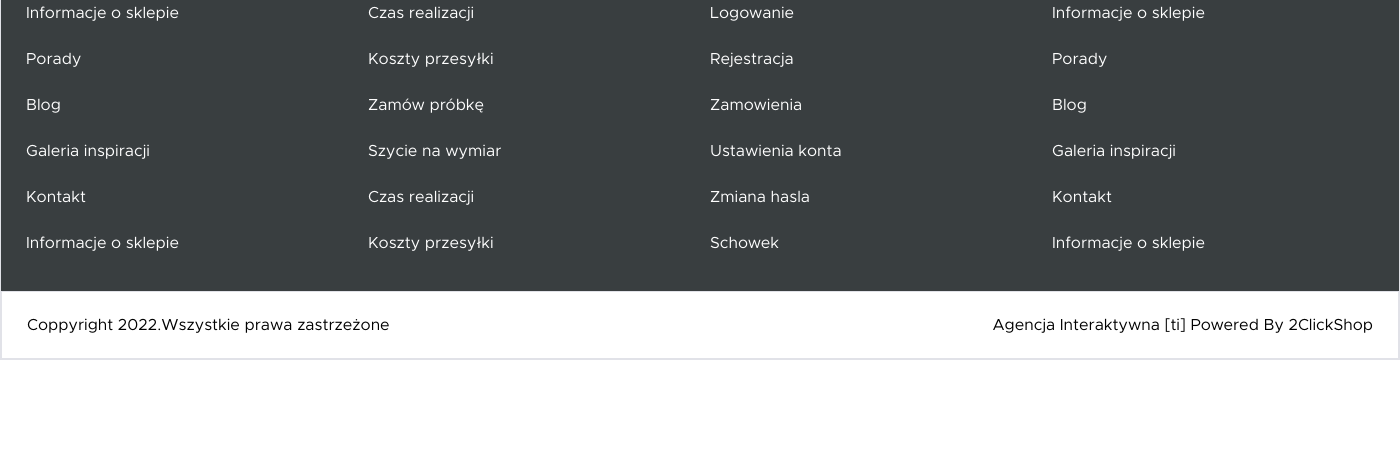
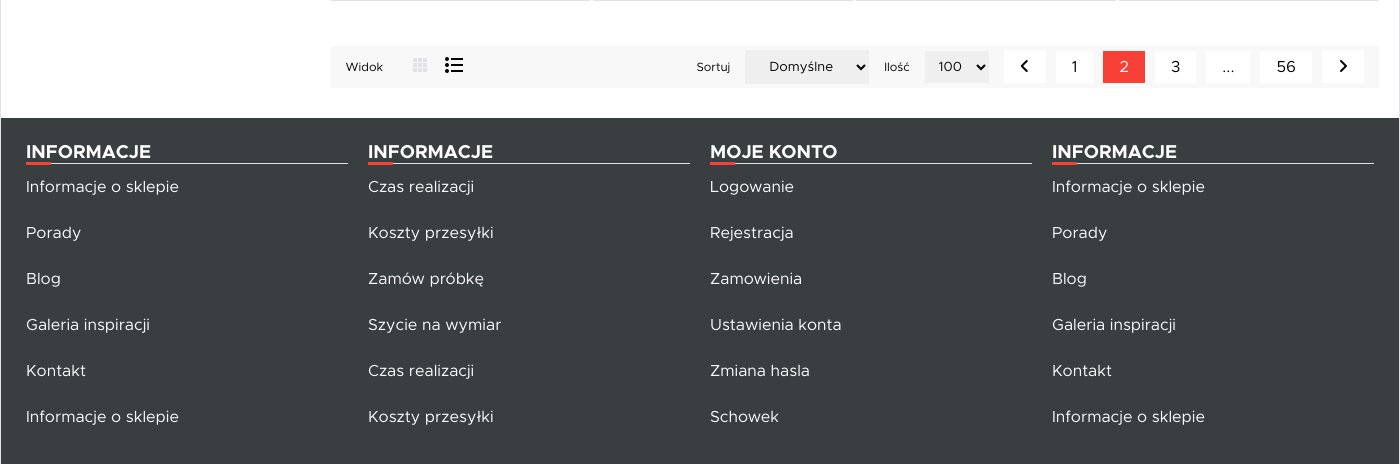
Before and after one commit to hub-hej/shop, a PHP site: page /index2.html in a window 1400 px wide; the page is wider, and only the part inside the window is pictured. Shown: the part 2892-3356 px from the top of that part. Before the commit the page ends 3252 px from the top of that part, so only its background shows below. Run offline with PHP 8.4, Linux system fonts and the light colour scheme; some libraries are stand-ins or nearby versions.

Commit message:
Almost end third page

```diff
--- a/index2.html
+++ b/index2.html
@@ -10,6 +10,8 @@
     <link rel="stylesheet" href="https://cdnjs.cloudflare.com/ajax/libs/font-awesome/6.1.1/css/all.min.css"
         integrity="sha512-KfkfwYDsLkIlwQp6LFnl8zNdLGxu9YAA1QvwINks4PhcElQSvqcyVLLD9aMhXd13uQjoXtEKNosOWaZqXgel0g=="
         crossorigin="anonymous" referrerpolicy="no-referrer" />
+    <link rel="stylesheet"
+        href="https://fonts.googleapis.com/css2?family=Material+Symbols+Outlined:opsz,wght,FILL,GRAD@20,700,0,0" />
 </head>
 
 <body>
@@ -49,7 +51,9 @@
                                 </div>
                             </div>
                             <div class="arrow-cart">
+                                <a href="#" class="activity">
                                 <img src="prawa-strzalka.png" alt="Strzałka" />
+                            </a>
                             </div>
                         </div>
 
@@ -351,6 +355,59 @@
                         <button class="button button1">ZOBACZ WIĘCEJ</button>
                     </div>
                 </div>
+
+                <div class="tile-page">
+                    <div class="left-side">
+                        <div class="view">
+                            <p>Widok</p>
+                        </div>
+
+                        <div class="icon-menu">
+                            <img src="view1.svg" alt="Ikona rozwijanego menu" />
+                        </div>
+
+                        <div class="icon-list">
+                            <span class="material-symbols-outlined">
+                                format_list_bulleted
+                            </span>
+                        </div>
+                    </div>
+                    <div class="right-side">
+                        <div class="sort">
+                            <p>Sortuj</p>
+                        </div>
+
+                        <div class="sort-option">
+                            <select class="options">
+                                <option>Domyślne</option>
+                                <option>Domyślne</option>
+                                <option>Domyślne</option>
+                            </select>
+                        </div>
+
+                        <div class="quantity">
+                            <p>Ilość</p>
+                        </div>
+                        <div class="sort-quantity">
+                            <select class="quantities">
+                                <option>100</option>
+                                <option>100</option>
+                                <option>100</option>
+                            </select>
+                        </div>
+
+                        <div class="pagination">
+                            <a href="#"><i class="fa-solid fa-angle-left"></i></a>
+                            <a href="#">1</a>
+                            <a href="#" class="active">2</a>
+                            <a href="#">3</a>
+                            <a href="#">...</a>
+                            <a href="#">56</a>
+                            <a href="#"><i class="fa-solid fa-angle-right"></i></a>
+                        </div>
+                    </div>
+                </div>
+
                 <div class="lights-row">
                     <div class="light">
                         <a href="index3.html" class="link-tag"></a>
@@ -616,6 +673,58 @@
                         </div>
                     </div>
                 </div>
+                <div class="tile-page">
+                    <div class="left-side">
+                        <div class="view">
+                            <p>Widok</p>
+                        </div>
+
+                        <div class="icon-menu">
+                            <img src="view1.svg" alt="Ikona rozwijanego menu" />
+                        </div>
+
+                        <div class="icon-list">
+                            <span class="material-symbols-outlined">
+                                format_list_bulleted
+                            </span>
+                        </div>
+                    </div>
+
+                    <div class="right-side">
+                        <div class="sort">
+                            <p>Sortuj</p>
+                        </div>
+
+                        <div class="sort-option">
+                            <select class="options">
+                                <option>Domyślne</option>
+                                <option>Domyślne</option>
+                                <option>Domyślne</option>
+                            </select>
+                        </div>
+
+                        <div class="quantity">
+                            <p>Ilość</p>
+                        </div>
+                        <div class="sort-quantity">
+                            <select class="quantities">
+                                <option>100</option>
+                                <option>100</option>
+                                <option>100</option>
+                            </select>
+                        </div>
+
+                        <div class="pagination">
+                            <a href="#"><i class="fa-solid fa-angle-left"></i></a>
+                            <a href="#">1</a>
+                            <a href="#" class="active">2</a>
+                            <a href="#">3</a>
+                            <a href="#">...</a>
+                            <a href="#">56</a>
+                            <a href="#"><i class="fa-solid fa-angle-right"></i></a>
+                        </div>
+                    </div>
+                </div>
             </div>
         </div>
         <div class="under-footer">
@@ -673,4 +782,5 @@
         </div>
     </div>
 </body>
+
 </html>
--- a/index3.html
+++ b/index3.html
@@ -49,7 +49,9 @@
                                 </div>
                             </div>
                             <div class="arrow-cart">
+                                <a href="#" class="activity">
                                     <img src="prawa-strzalka.png" alt="Strzałka" />
+                                </a>
                             </div>
                         </div>
                     </div>
--- a/style2.css
+++ b/style2.css
@@ -230,6 +230,85 @@ html {
 .text-main-image h3{
     font-family: 'Metropolis-Light';
     font-weight: normal;
+}
+.tile-page{
+    display: flex;
+    background-color: #F8F8F8;
+    margin-top: 45px;
+    margin-bottom: 30px;
+    gap: 15px;
+    justify-content: space-between;
+    height: auto;
+}
+.left-side{
+    display: flex;
+    align-items: center;
+    gap: 15px;
+    font-family: 'Metropolis';
+}
+.right-side{
+    display: flex;
+    align-items: center;
+    gap: 15px;
+    font-family: 'Metropolis';
+}
+.view{
+    font-size: 12px;
+    margin: 15px;
+}
+.sort{
+    font-size: 12px;
+    font-family: 'Metropolis';
+    display: flex;
+    align-items: center;
+}
+.sort-option{
+    display: flex;
+    align-items: center;
+    justify-content: center;
+}
+.options{
+    padding: 9px 20px;
+    border: none;
+    direction: ltr;
+    font-family: 'Metropolis';
+}
+.quantity{
+    display: flex;
+    align-items: center;
+    font-family: 'Metropolis';
+    font-size: 12px;
+}
+.sort-quantity{
+    display: flex;
+    align-items: center;
+    justify-content: center;
+}
+.quantities{
+    border: none;
+    padding: 8px 10px;
+    font-family: 'Metropolis';
+}
+.pagination{
+    display: flex;
+    gap: 10px;
+    align-items: center;
+    margin-right: 15px;
+}
+.pagination a{
+    color: black;
+    padding: 8px 16px;
+    text-decoration: none;
+    transition: background-color .3s;
+    background-color: white;
+}
+.pagination a.active{
+    background-color: #F74137;
+    color: white;
+}
+.pagination a:hover:not(.active){
+    background-color: #F74137;
+    color: white;
 }
 .lights-row{
     position: relative;
--- a/style3.css
+++ b/style3.css
@@ -96,7 +96,7 @@ html {
     background-color: #9BCB3B;
 }
 .arrow-cart img{
-    padding: 15px;
+    padding: 25px 10px;
 }
 .text-cart{
     padding: 12px;
```
Also changed, not shown: other parts of style2.css (+55 -2 lines), app.js (added, +47 -0 lines), index.html (+11 -5 lines), style.css (+7 -1 lines), Image149@2x (2).png (renamed from Image 149@2x.png), Mask Group 40.png (added), view1.svg (added). Lines whose indentation alone changed are shown as unchanged.
